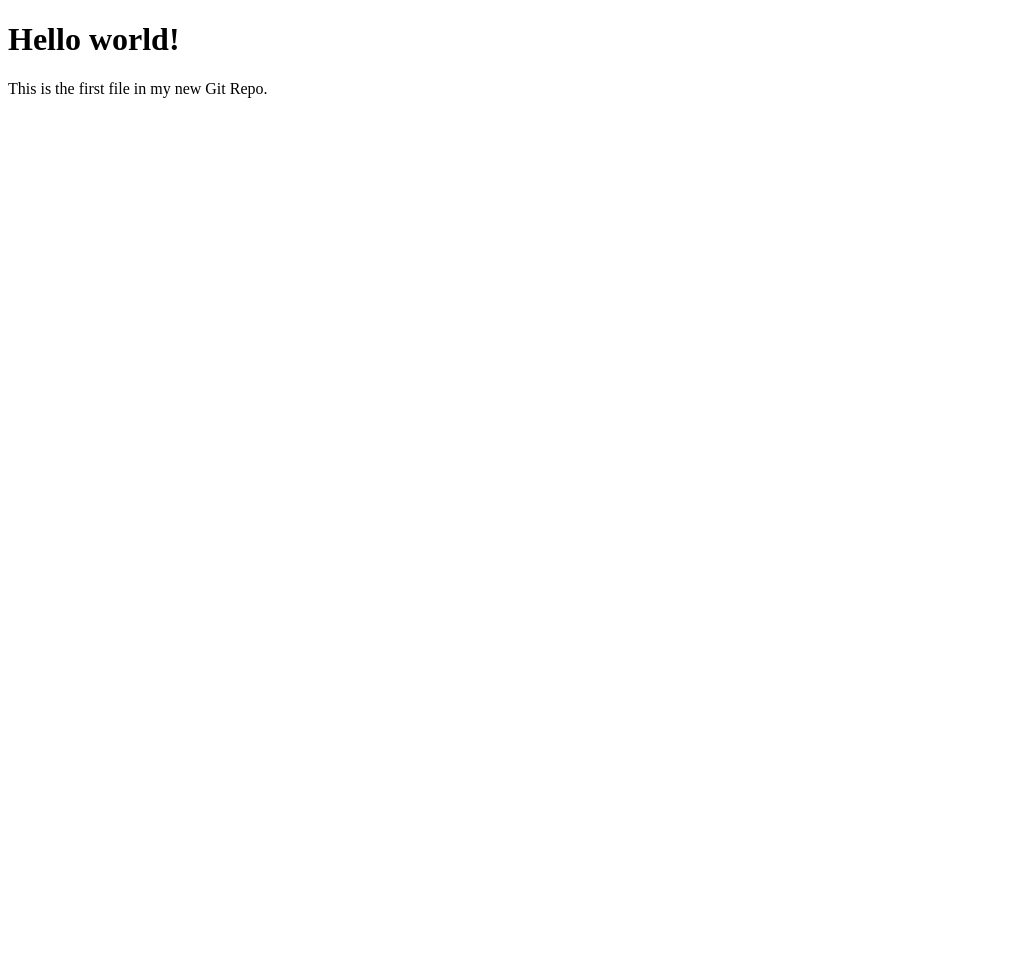
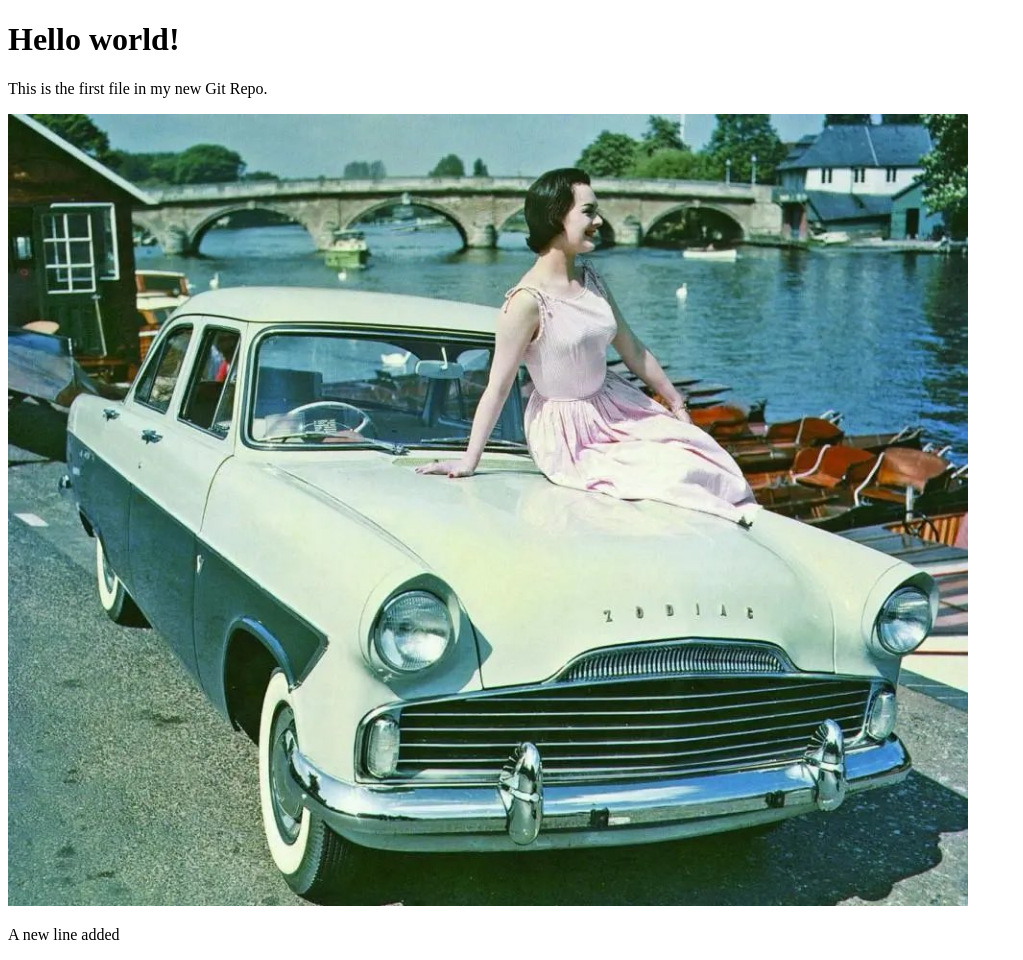
Before and after one commit to GoldFiveFold/hello-world, a plain HTML site: page index.html in a window 1280 px wide. Shown: the whole page, without its empty margins (0-1023 px from the left). Before the commit the page ends 800 px from the top, so only its background shows below. Drawn offline with Linux system fonts and the light colour scheme.

Commit message:
Added jpeg to index.html

```diff
--- a/index.html
+++ b/index.html
@@ -7,6 +7,7 @@
 
 <h1>Hello world!</h1>
 <p>This is the first file in my new Git Repo.</p>
-
-</body>
+<div><img src="Zodiac1950.jpeg" alt="Zodiac"
+style="width:100%;max-width:960px"></div>
+<p>A new line added </p>
 </html>
```
Also changed, not shown: Zodiac1950.jpeg (added).
